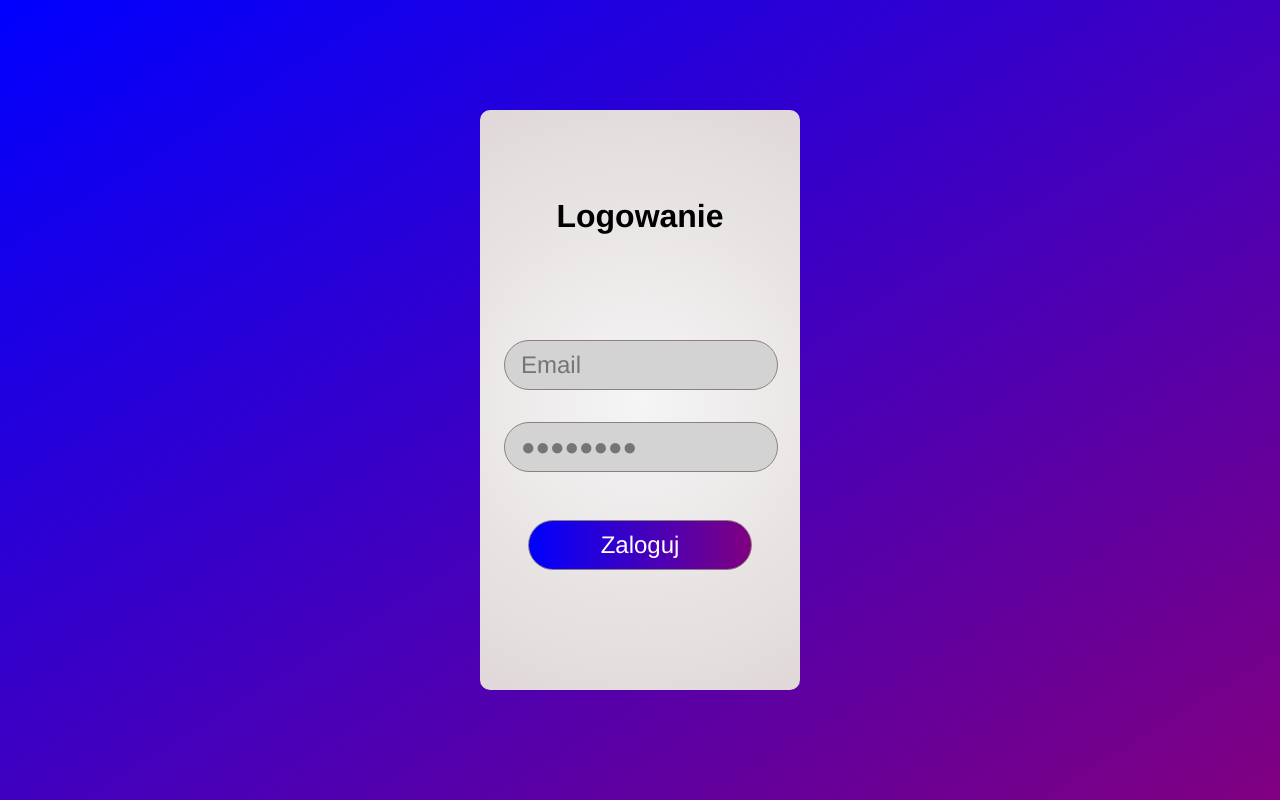
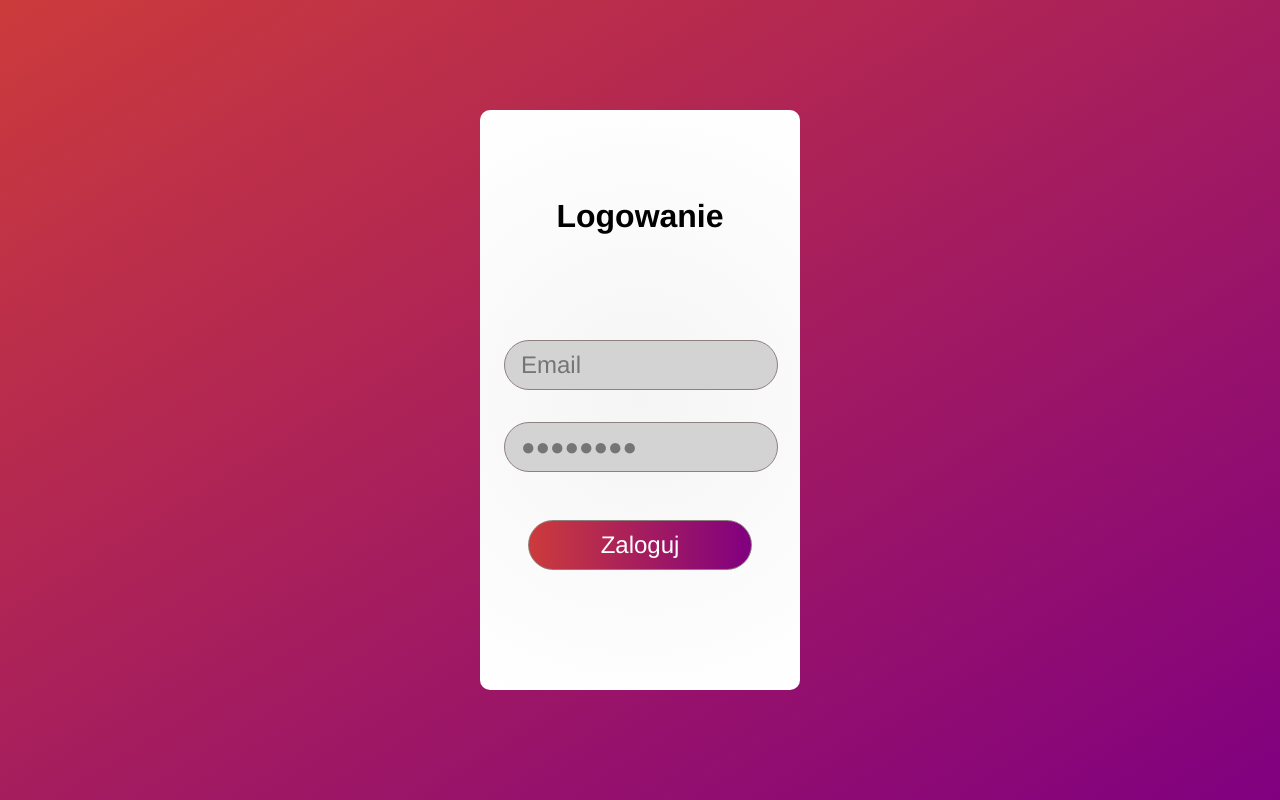
Before and after one commit to DogiWOW/Cash-Register-Webapp, a PHP site: page /logowanie.html in a window 1280 px wide. Run offline with PHP 8.4, Linux system fonts and the light colour scheme.

Commit message:
Zmieniono kolory i dodano zmienne CSS

```diff
--- a/style-logowanie.css
+++ b/style-logowanie.css
@@ -1,3 +1,10 @@
+:root{
+    --section-gradient-1: rgb(204, 59, 59);
+    --section-gradient-2: purple;
+    --login-panel-gradient-1: whitesmoke;
+    --login-panel-gradient-2: white;
+}
+
 *{
     margin: 0;
     padding: 0;
@@ -5,7 +12,7 @@
 }
 
 .section-gradient{
-    background: linear-gradient(to bottom right, blue, purple);
+    background: linear-gradient(to bottom right, var(--section-gradient-1), var(--section-gradient-2));
     background-repeat: no-repeat;
     background-size: auto;
     height: 100vh;
@@ -23,7 +30,7 @@
     height: 72.5vh;
     width: 40vh;
     background-color:#0E5D7B;
-    background: radial-gradient(circle, whitesmoke, rgb(224, 216, 216));
+    background: radial-gradient(circle, var(--login-panel-gradient-1), var(--login-panel-gradient-2));
     border-radius: 10px;
 }
 
@@ -49,7 +56,7 @@
     color: white;
     transition: all 0.2s ease;
     transform: scale(1) perspective(1px);
-    background:  linear-gradient(to right, blue, purple);
+    background:  linear-gradient(to right, var(--section-gradient-1), var(--section-gradient-2));
 }
 
 .login-submit input:hover{
```
